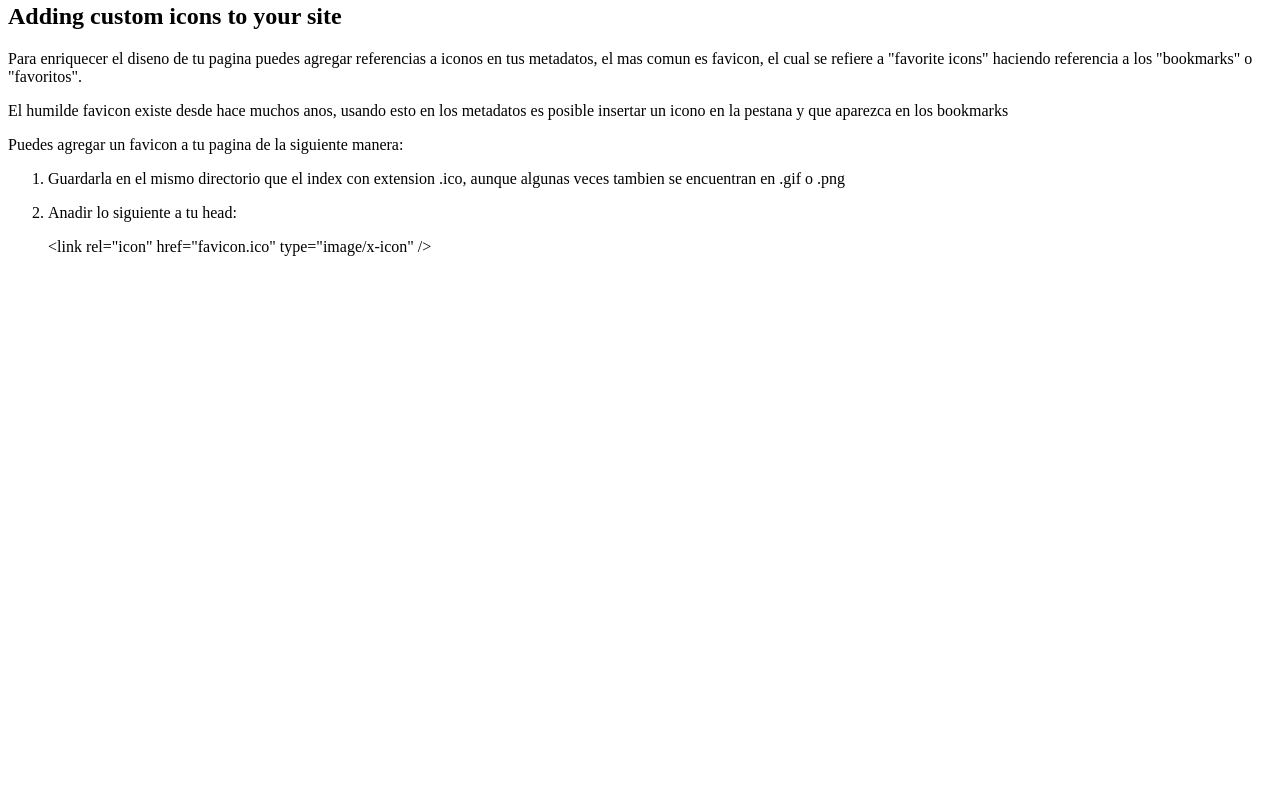
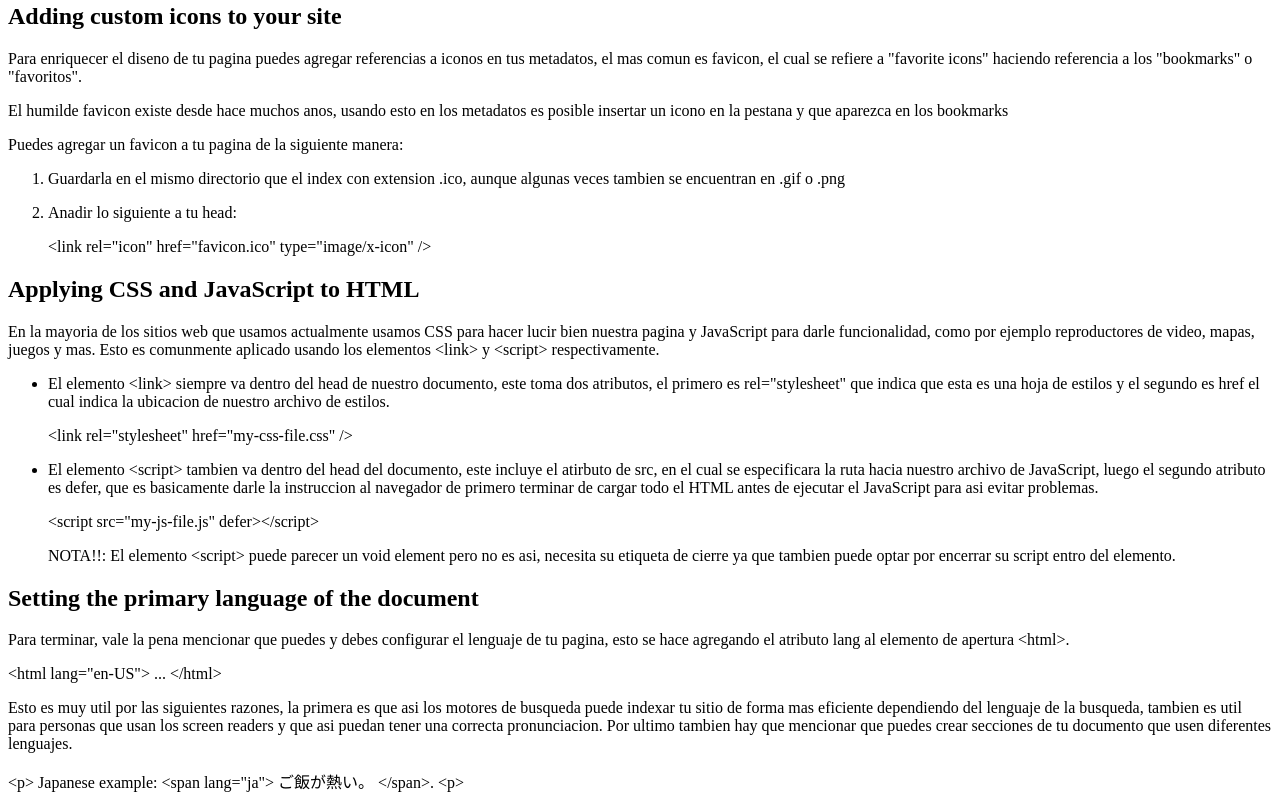
Before and after one commit to jaredfm/mdnStudy, a plain HTML site: page HTML/head.html in a window 1280 px wide. Shown: the part 2139-2948 px from the top of the page. Before the commit the page ends 2411 px from the top, so only its background shows below. Drawn offline with Linux system fonts and the light colour scheme.

Commit message:
Finishing Head topic

```diff
--- a/HTML/head.html
+++ b/HTML/head.html
@@ -197,6 +197,62 @@
       </li>
     </ol>
 
+    <h2> Applying CSS and JavaScript to HTML </h2>
 
+    <p>
+      En la mayoria de los sitios web que usamos actualmente usamos CSS para hacer lucir bien nuestra pagina y JavaScript
+      para darle funcionalidad, como por ejemplo reproductores de video, mapas, juegos y mas. Esto es comunmente aplicado
+      usando los elementos &lt;link&gt; y &lt;script&gt; respectivamente.
+    </p>
+
+    <ul>
+      <li>
+        <p>
+          El elemento &lt;link&gt; siempre va dentro del head de nuestro documento, este toma dos atributos, el primero es
+          rel="stylesheet" que indica que esta es una hoja de estilos y el segundo es href el cual indica la ubicacion de
+          nuestro archivo de estilos.
+        </p>
+
+        <p>
+          &lt;link rel="stylesheet" href="my-css-file.css" /&gt;
+        </p>
+      </li>
+
+      <li>
+        <p>
+          El elemento &lt;script&gt; tambien va dentro del head del documento, este incluye el atirbuto de src, en el cual
+          se especificara la ruta hacia nuestro archivo de JavaScript, luego el segundo atributo es defer, que es
+          basicamente darle la instruccion al navegador de primero terminar de cargar todo el HTML antes de ejecutar el
+          JavaScript para asi evitar problemas.
+        </p>
+
+        <p>
+          &lt;script src="my-js-file.js" defer&gt;&lt;/script&gt;
+        </p>
+
+        <p>
+          NOTA!!: El elemento &lt;script&gt; puede parecer un void element pero no es asi, necesita su etiqueta de cierre
+          ya que tambien puede optar por encerrar su script entro del elemento.
+        </p>
+      </li>
+    </ul>
+
+    <h2> Setting the primary language of the document </h2>
+
+    <p>
+      Para terminar, vale la pena mencionar que puedes y debes configurar el lenguaje de tu pagina, esto se hace
+      agregando el atributo lang al elemento de apertura &lt;html&gt;.
+    </p>
+
+    <p> &lt;html lang="en-US"&gt; ... &lt;/html&gt; </p>
+
+    <p>
+      Esto es muy util por las siguientes razones, la primera es que asi los motores de busqueda puede indexar tu sitio
+      de forma mas eficiente dependiendo del lenguaje de la busqueda, tambien es util para personas que usan los screen
+      readers y que asi puedan tener una correcta pronunciacion. Por ultimo tambien hay que mencionar que puedes crear
+      secciones de tu documento que usen diferentes lenguajes.
+    </p>
+
+    <p> &lt;p&gt; Japanese example: &lt;span lang="ja"&gt; ご飯が熱い。 &lt;/span&gt;. &lt;p&gt; </p>
   </body>
 </html>
```
